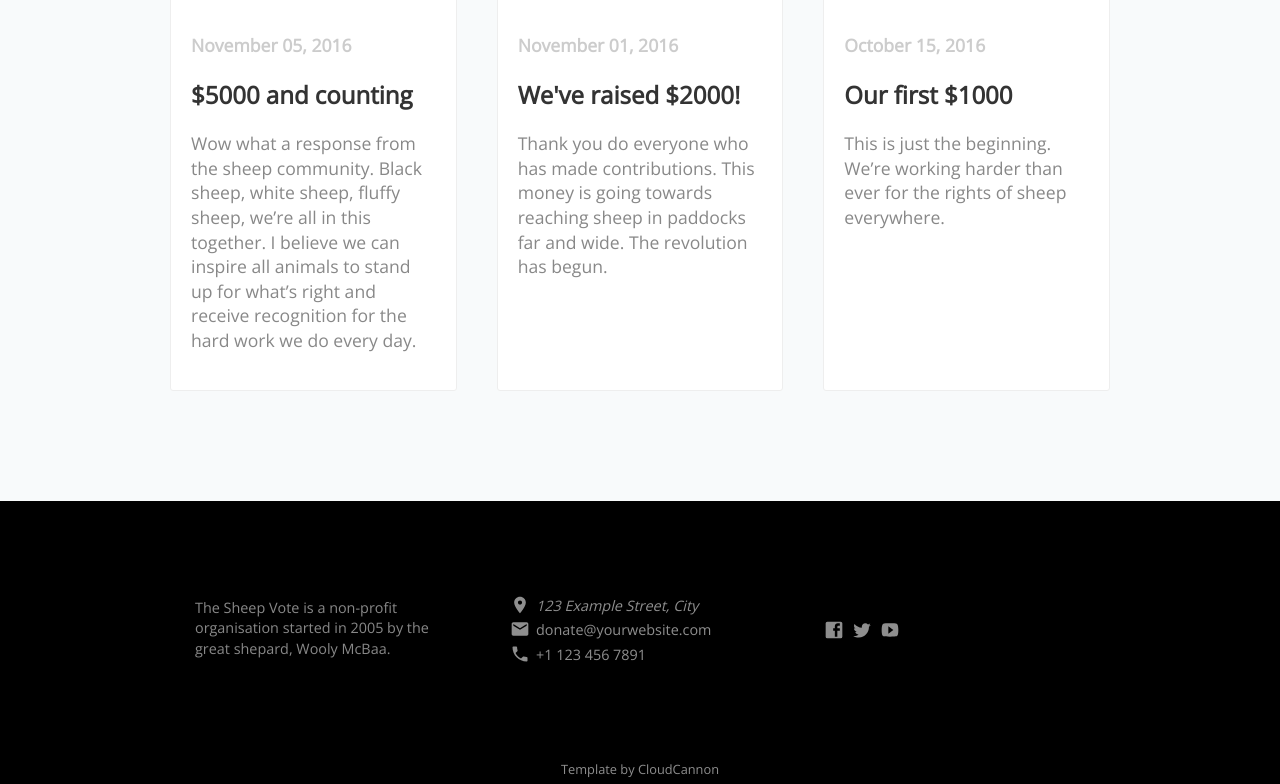
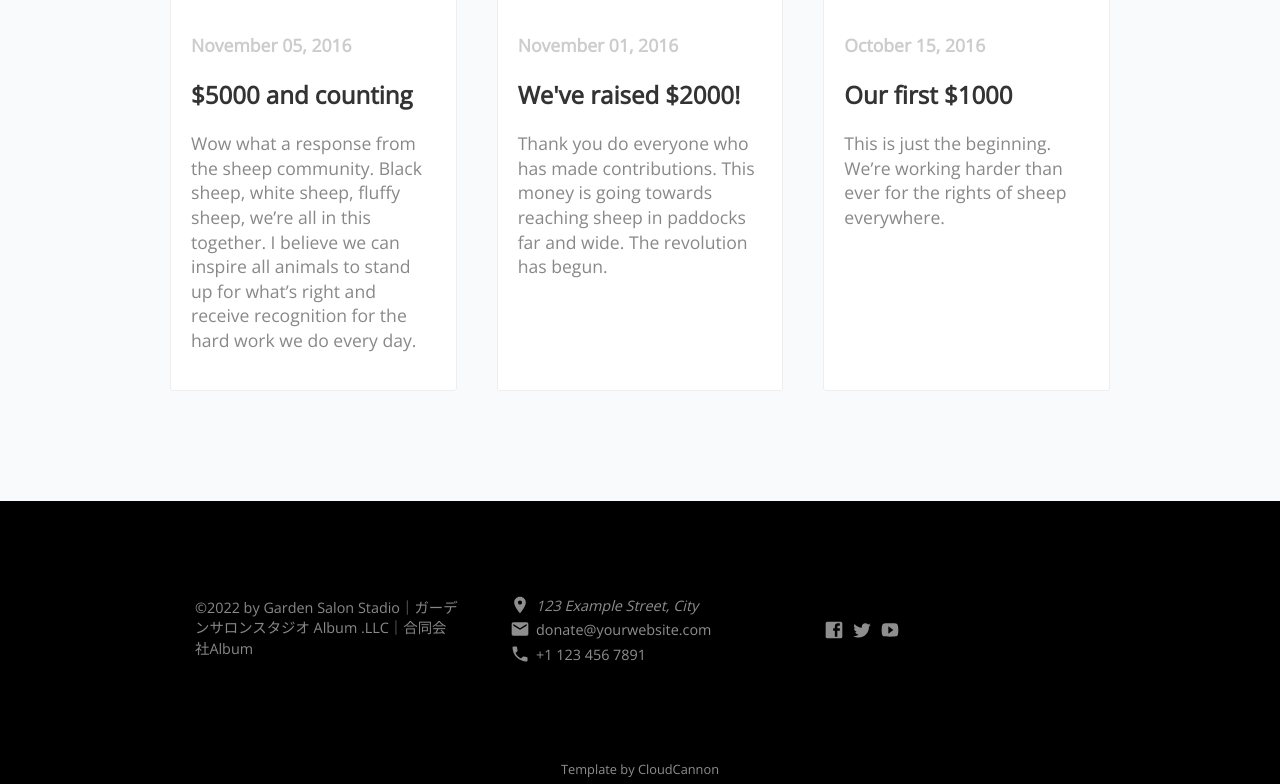
Before and after one commit to takagotch/page501, a Jekyll site: the page built from index.html, in a window 1280 px wide and 900 px high, scrolled down 3748 px, cut to the strip 116-900 px from the top of the window. Built offline with Jekyll 4.4.1, drawn with Linux system fonts in a browser that asks for light colours; nearby versions of some CDN libraries; a script that is not in the unit is left out.

Commit message:
Update company.yml

```diff
--- a/_data/company.yml
+++ b/_data/company.yml
@@ -1,8 +1,9 @@
-company_name: The Sheep Vote
-mission_statement: The Sheep Vote is a non-profit organisation started in 2005 by the great shepard, Wooly McBaa.
+company_name: Album .llc
+mission_statement: ©2022 by Garden Salon Stadio｜ガーデンサロンスタジオ Album .LLC｜合同会社Album
+
 address: 123 Example Street, City
 phone: +1 123 456 7891
 email: donate@yourwebsite.com
-facebook: CloudCannon
-twitter: CloudCannon
-youtube: CloudCannon
+facebook: tkgcci
+twitter: album_llc
+youtube:
```
